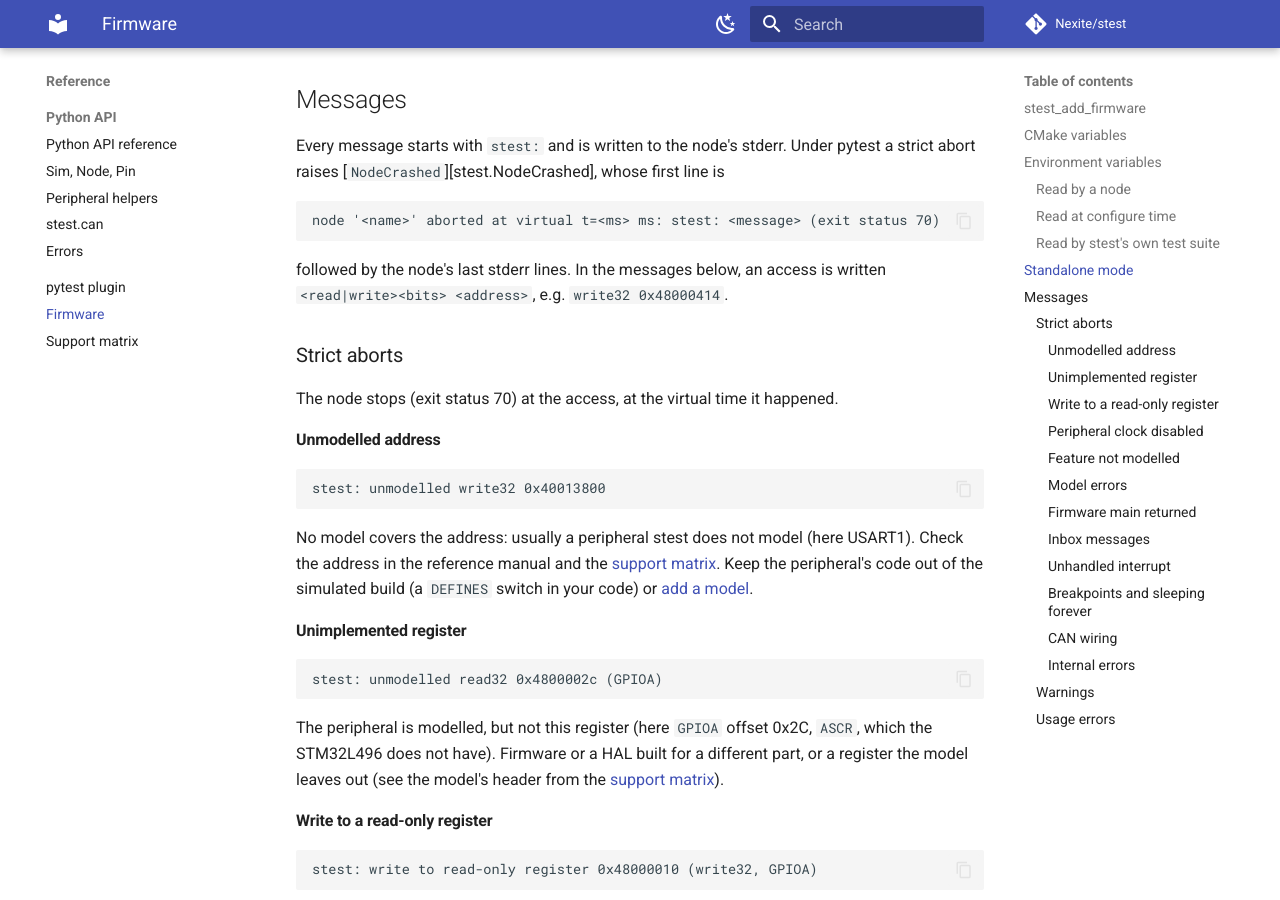
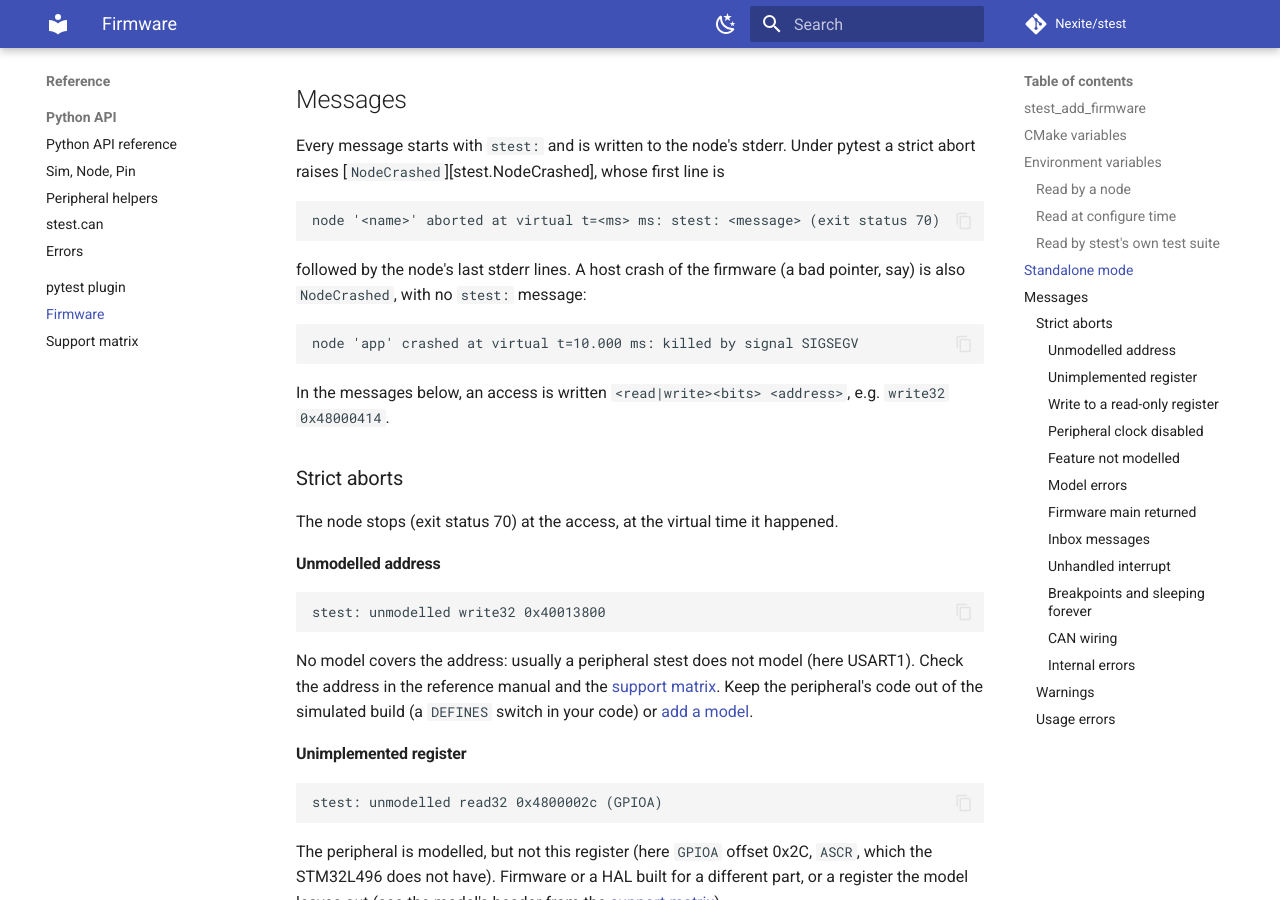
Before and after one commit to Nexite/stest, an MkDocs documentation site: the page built from docs/reference/firmware.md, in a window 1280 px wide and 900 px high, scrolled down 5245 px. Built offline with MkDocs 1.6.1 and Material for MkDocs 9.7.7, drawn with Linux system fonts in a browser that asks for light colours; comment, search, counter and statistics services are not loaded.

Commit message:
fix(docs): exact NodeCrashed signal message
A host crash reads "node '<name>' crashed at virtual t=<ms> ms: killed by
signal SIGSEGV" (Node._exit_description, Sim._node_gone); Troubleshooting and
Fault scenarios showed the signal name alone, which users would search for in
vain. Both now quote the exact format, the firmware reference shows it next to
the NodeCrashed headline, and the coverage table pins it to node.py.

Co-Authored-By: Claude Opus 5.5 <noreply@anthropic.com>

````diff
--- a/docs/reference/firmware.md
+++ b/docs/reference/firmware.md
@@ -154,7 +154,14 @@ abort raises [`NodeCrashed`][stest.NodeCrashed], whose first line is
 node '<name>' aborted at virtual t=<ms> ms: stest: <message> (exit status 70)
 ```
 
-followed by the node's last stderr lines. In the messages below, an access is written
+followed by the node's last stderr lines. A host crash of the firmware (a bad pointer, say) is
+also `NodeCrashed`, with no `stest:` message:
+
+```text
+node 'app' crashed at virtual t=10.000 ms: killed by signal SIGSEGV
+```
+
+In the messages below, an access is written
 `<read|write><bits> <address>`, e.g. `write32 0x48000414`.
 
 ### Strict aborts
````
Also changed, not shown: docs/guide/writing-tests/faults.md (+1 -1 lines), docs/troubleshooting.md (+1 -1 lines), 1 other file.
